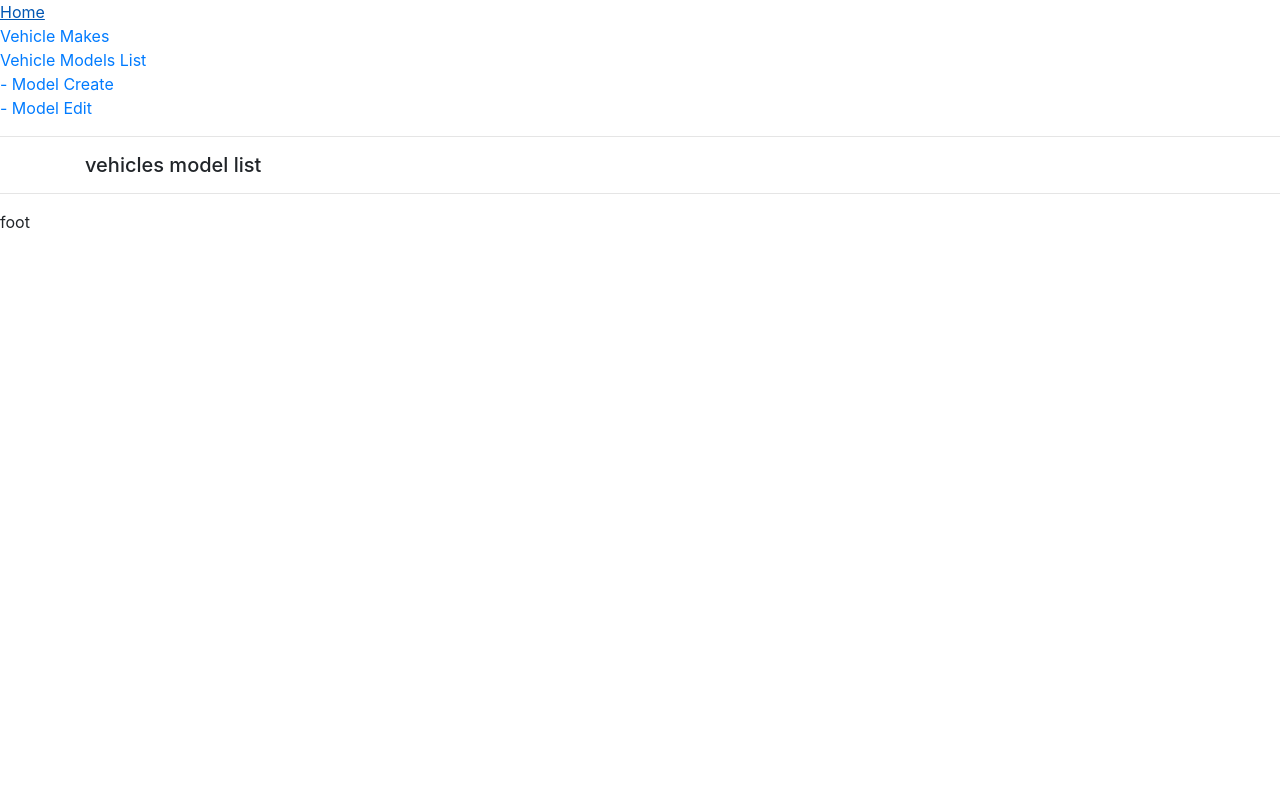
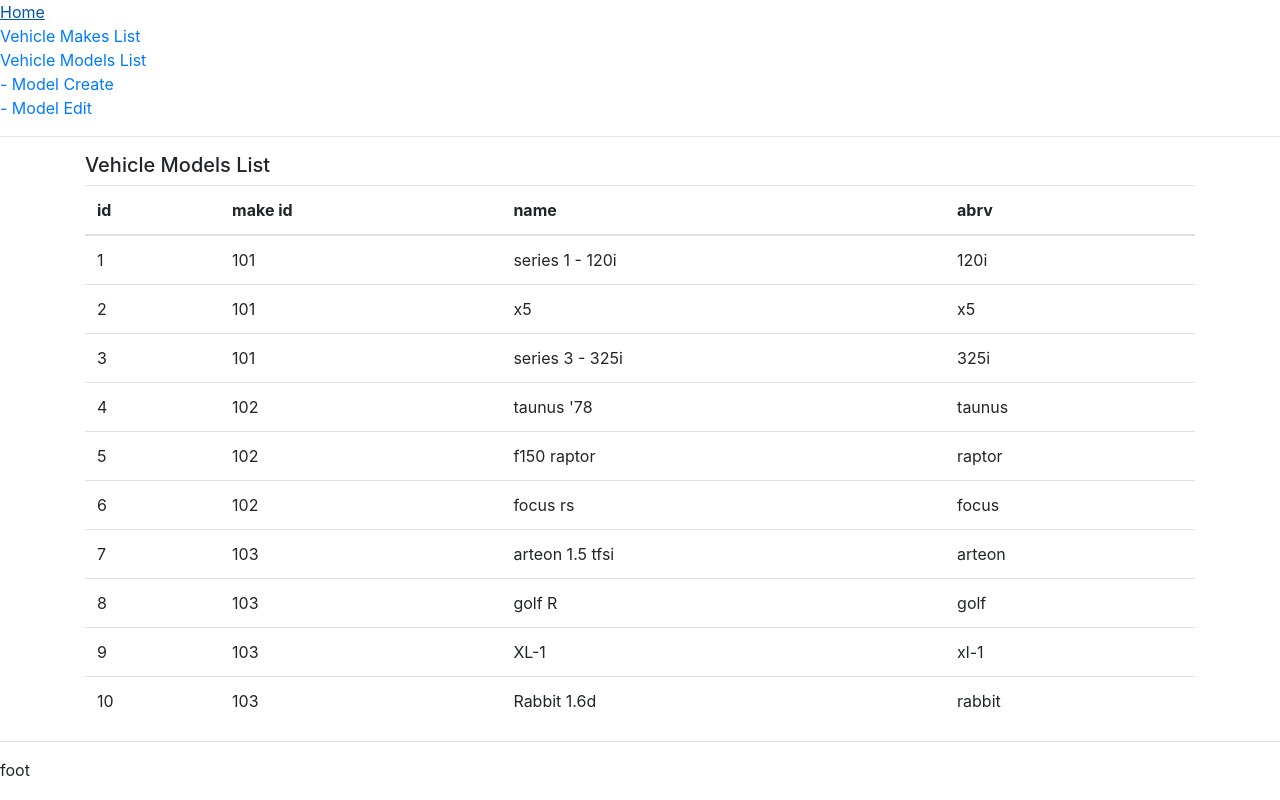
Before and after one commit to turpija/front, a React (Create React App) app: page /vehicle-models in a window 1280 px wide. Built offline with nearby package versions, Linux system fonts and the light colour scheme.

Commit message:
učitava tablice modela i mejkova

```diff
--- a/src/common/data/VehicleMake.js
+++ b/src/common/data/VehicleMake.js
@@ -1,21 +1,21 @@
 const vehicleMakes = [
   {
-    id: "mn5467v",
+    id: "101",
     name: "BMW",
     abrv: "bmw"
   },
   {
-    id: "45k67jh5",
+    id: "102",
     name: "Ford",
     abrv: "ford"
   },
   {
-    id: "32kj4hg6",
+    id: "103",
     name: "Volkswagen",
     abrv: "vw"
   }
 ];
 
 export function getVehicleMakes() {
-  return makes;
+  return vehicleMakes;
 }
--- a/src/common/data/VehicleModel.js
+++ b/src/common/data/VehicleModel.js
@@ -19,7 +19,7 @@ const vehicleModels = [
   },
   {
     id: "4",
-    MakeId: "102",
+    makeId: "102",
     name: "taunus '78",
     abrv: "taunus"
   },
@@ -62,5 +62,5 @@ const vehicleModels = [
 ];
 
 export function getVehicleModels() {
-  return models;
+  return vehicleModels;
 }
--- a/src/layouts/Layout.jsx
+++ b/src/layouts/Layout.jsx
@@ -20,7 +20,7 @@ class Layout extends Component {
         <Router>
           <nav className="navbar-nav">
             <NavLink to="/home">Home</NavLink>
-            <NavLink to="/vehicle-makes">Vehicle Makes</NavLink>
+            <NavLink to="/vehicle-makes">Vehicle Makes List</NavLink>
             <NavLink to="/vehicle-models">Vehicle Models List</NavLink>
             <NavLink to="/vehicle-makes/model-create">- Model Create</NavLink>
             <NavLink to="/vehicle-makes/model-edit">- Model Edit</NavLink>
--- a/src/pages/vehicle-makes/MakeList.jsx
+++ b/src/pages/vehicle-makes/MakeList.jsx
@@ -1,7 +1,32 @@
 import React from "react";
+import { getVehicleMakes } from "./../../common/data/VehicleMake";
 
 const MakeList = () => {
-  return <h5>vehicles make list</h5>;
+  const vehicleMakes = getVehicleMakes();
+
+  return (
+    <React.Fragment>
+      <h5>Vehicle Makes List</h5>
+      <table className="table table-hover">
+        <thead>
+          <tr>
+            <th scope="col">id</th>
+            <th scope="col">name</th>
+            <th scope="col">abrv</th>
+          </tr>
+        </thead>
+        <tbody>
+          {vehicleMakes.map(model => (
+            <tr key={model.id}>
+              <td>{model.id}</td>
+              <td>{model.name}</td>
+              <td>{model.abrv}</td>
+            </tr>
+          ))}
+        </tbody>
+      </table>
+    </React.Fragment>
+  );
 };
 
 export default MakeList;
--- a/src/pages/vehicle-makes/ModelList.jsx
+++ b/src/pages/vehicle-makes/ModelList.jsx
@@ -1,7 +1,34 @@
 import React from "react";
+import { getVehicleModels } from "../../common/data/VehicleModel";
 
 const ModelList = () => {
-  return <h5>vehicles model list</h5>;
+  const vehicleModels = getVehicleModels();
+
+  return (
+    <React.Fragment>
+      <h5>Vehicle Models List</h5>
+      <table className="table table-hover">
+        <thead>
+          <tr>
+            <th scope="col">id</th>
+            <th scope="col">make id</th>
+            <th scope="col">name</th>
+            <th scope="col">abrv</th>
+          </tr>
+        </thead>
+        <tbody>
+          {vehicleModels.map(model => (
+            <tr key={model.id}>
+              <td>{model.id}</td>
+              <td>{model.makeId}</td>
+              <td>{model.name}</td>
+              <td>{model.abrv}</td>
+            </tr>
+          ))}
+        </tbody>
+      </table>
+    </React.Fragment>
+  );
 };
 
 export default ModelList;
```
